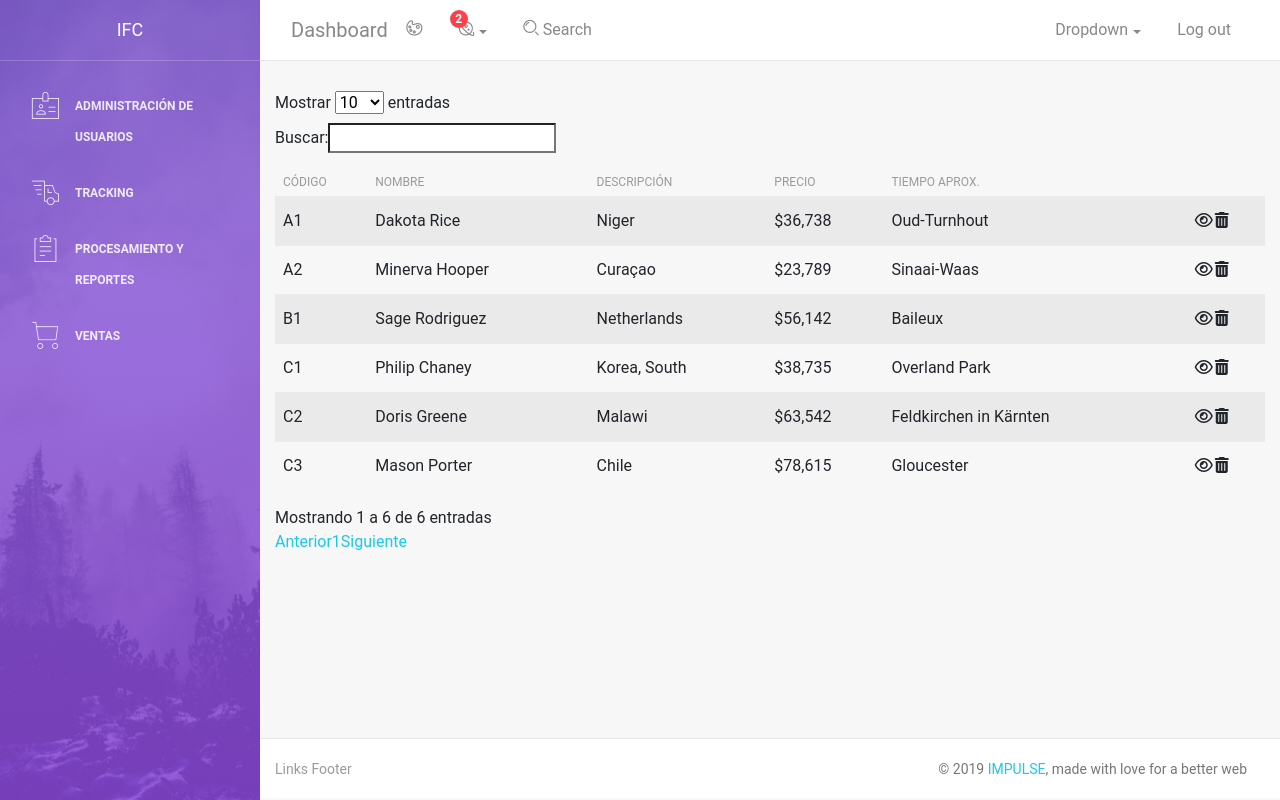
After one commit to ArturoGuevara/Voyager_2, a Django app: page /ventas/ver_catalogo in a window 1280 px wide. The commit adds this page. Run offline with Django 3.2, Linux system fonts and the light colour scheme; some libraries are stand-ins or nearby versions.

Commit message:
Front-End y DataTables

```diff
--- a/voyager/root/templates/root/js.html
+++ b/voyager/root/templates/root/js.html
@@ -9,6 +9,7 @@
 <!--<script type="text/javascript" src="https://maps.googleapis.com/maps/api/js?key=YOUR_KEY_HERE"></script> Google Maps Plugin    -->
 <script src="{% static 'root/js/plugins/chartist.min.js' %}"></script><!--  Chartist Plugin  -->
 <script src="{% static 'root/js/plugins/bootstrap-notify.js' %}"></script><!--  Notifications Plugin    -->
+<script type="text/javascript" src="https://cdn.datatables.net/v/bs4/dt-1.10.18/datatables.min.js"></script>
 
 <!-- Light Bootstrap Template JS -->
 <script src="{% static 'root/js/light-bootstrap-dashboard.js' %}" type="text/javascript"></script>
--- /dev/null
+++ b/voyager/ventas/admin.py
@@ -0,0 +1,3 @@
+from django.contrib import admin
+
+# Register your models here.
--- /dev/null
+++ b/voyager/ventas/apps.py
@@ -0,0 +1,5 @@
+from django.apps import AppConfig
+
+
+class VentasConfig(AppConfig):
+    name = 'ventas'
--- /dev/null
+++ b/voyager/ventas/models.py
@@ -0,0 +1,3 @@
+from django.db import models
+
+# Create your models here.
--- /dev/null
+++ b/voyager/ventas/templates/ventas/catalogo.html
@@ -0,0 +1,94 @@
+{% extends 'root/base.html' %}
+{% load static %}
+
+<script>
+{% block jquery %}
+  $('#example').DataTable( {
+    language: {
+        "decimal": "",
+        "emptyTable": "No hay información",
+        "info": "Mostrando _START_ a _END_ de _TOTAL_ entradas",
+        "infoEmpty": "Mostrando 0 to 0 of 0 entradas",
+        "infoFiltered": "(Filtrado de _MAX_ total entradas)",
+        "infoPostFix": "",
+        "thousands": ",",
+        "lengthMenu": "Mostrar _MENU_ entradas",
+        "loadingRecords": "Cargando...",
+        "processing": "Procesando...",
+        "search": "Buscar:",
+        "zeroRecords": "Sin resultados encontrados",
+        "paginate": {
+            "first": "Primero",
+            "last": "Ultimo",
+            "next": "Siguiente",
+            "previous": "Anterior"
+        }
+    }
+  });
+{% endblock %}
+</script>
+
+{% block content %}
+<div class="table-responsive table-full-width">
+	<table class="table table-hover table-striped" id="example">
+		<thead>
+			<th>Código</th>
+			<th>Nombre</th>
+			<th>Descripción</th>
+			<th>Precio</th>
+			<th>Tiempo Aprox.</th>
+      <th></th>
+		</thead>
+		<tbody>
+			<tr>
+				<td>A1</td>
+				<td>Dakota Rice</td>
+        <td>Niger</td>
+				<td>$36,738</td>
+				<td>Oud-Turnhout</td>
+        <td><i class="fa fa-eye"> </i><i class="fa fa-trash"></i></td>
+			</tr>
+			<tr>
+				<td>A2</td>
+				<td>Minerva Hooper</td>
+				<td>Curaçao</td>
+        <td>$23,789</td>
+				<td>Sinaai-Waas</td>
+        <td><i class="fa fa-eye"> </i><i class="fa fa-trash"></i></td>
+			</tr>
+			<tr>
+				<td>B1</td>
+				<td>Sage Rodriguez</td>
+        <td>Netherlands</td>
+				<td>$56,142</td>
+				<td>Baileux</td>
+        <td><i class="fa fa-eye"> </i><i class="fa fa-trash"></i></td>
+			</tr>
+			<tr>
+				<td>C1</td>
+				<td>Philip Chaney</td>
+        <td>Korea, South</td>
+				<td>$38,735</td>
+				<td>Overland Park</td>
+        <td><i class="fa fa-eye"> </i><i class="fa fa-trash"></i></td>
+			</tr>
+			<tr>
+				<td>C2</td>
+				<td>Doris Greene</td>
+        <td>Malawi</td>
+				<td>$63,542</td>
+				<td>Feldkirchen in Kärnten</td>
+        <td><i class="fa fa-eye"> </i><i class="fa fa-trash"></i></td>
+			</tr>
+			<tr>
+				<td>C3</td>
+				<td>Mason Porter</td>
+        <td>Chile</td>
+				<td>$78,615</td>
+				<td>Gloucester</td>
+        <td><i class="fa fa-eye"> </i><i class="fa fa-trash"></i></td>
+			</tr>
+		</tbody>
+	</table>
+</div>
+{% endblock content %}
--- /dev/null
+++ b/voyager/ventas/tests.py
@@ -0,0 +1,3 @@
+from django.test import TestCase
+
+# Create your tests here.
--- /dev/null
+++ b/voyager/ventas/urls.py
@@ -0,0 +1,6 @@
+from django.urls import path
+from . import views
+
+urlpatterns = [
+    path('ver_catalogo', views.ver_catalogo, name='ver_catalogo')
+]
--- /dev/null
+++ b/voyager/ventas/views.py
@@ -0,0 +1,5 @@
+from django.shortcuts import render
+
+# Create your views here.
+def ver_catalogo(request):
+    return render(request, 'ventas/catalogo.html')
--- a/voyager/voyager/settings.py
+++ b/voyager/voyager/settings.py
@@ -39,6 +39,7 @@ INSTALLED_APPS = [
     'django.contrib.staticfiles',
     'root.apps.RootConfig',
     'procesamiento_reportes.apps.ProcesamientoReportesConfig',
+    'ventas.apps.VentasConfig',
 ]
 
 MIDDLEWARE = [
--- a/voyager/voyager/urls.py
+++ b/voyager/voyager/urls.py
@@ -20,4 +20,5 @@ urlpatterns = [
     path('root/', include('root.urls')),
     path('admin/', admin.site.urls),
     path('procesamiento_reportes/', include('procesamiento_reportes.urls')),
+    path('ventas/', include('ventas.urls')),
 ]
```
Also changed, not shown: voyager/ventas/__init__.py (added), voyager/ventas/migrations/__init__.py (added).
